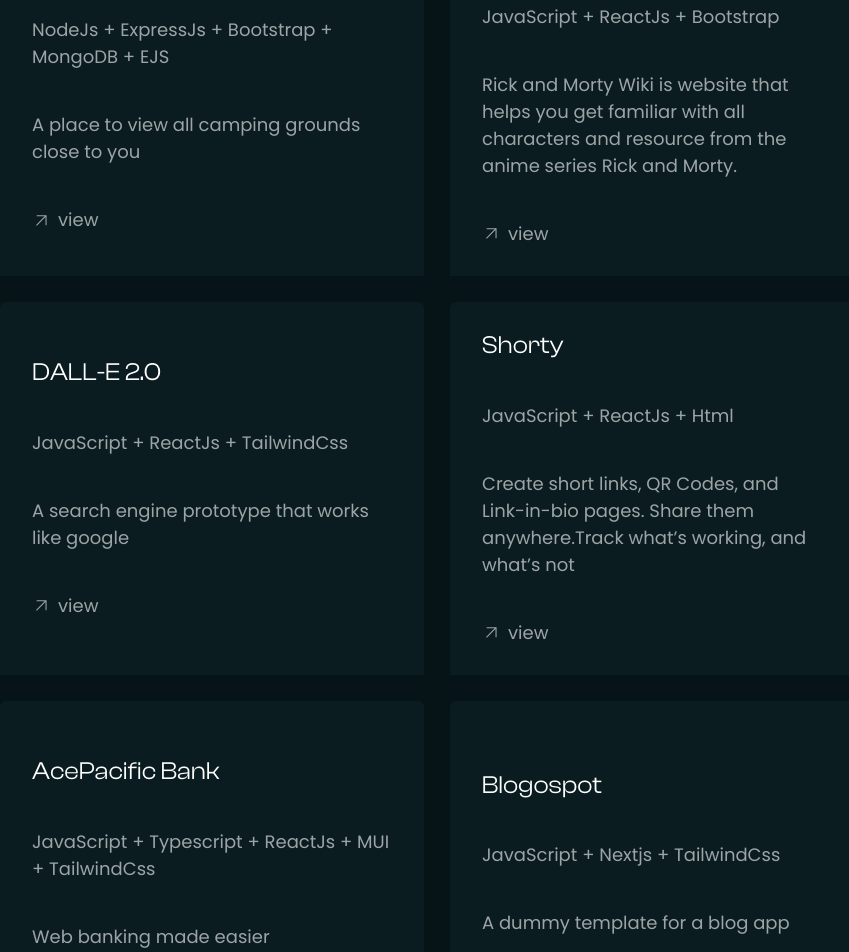
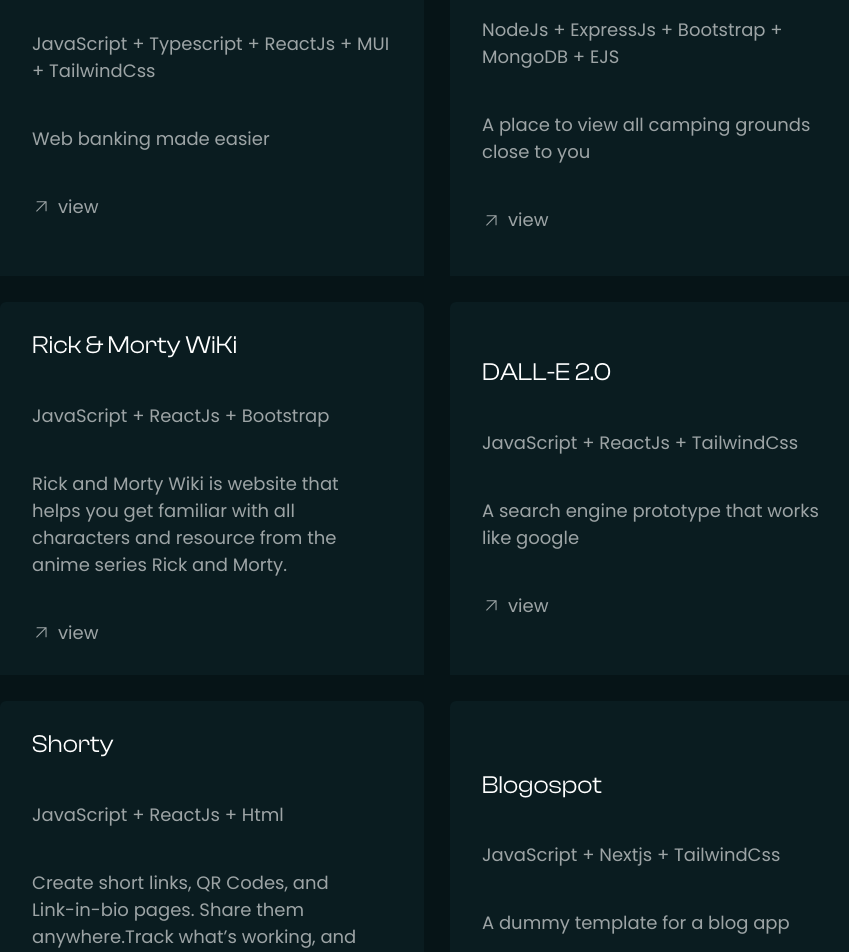
Before and after one commit to SAMUEL-UME/sammy-portfolio, a React (Vite) app: page / in a window 1280 px wide. Shown: the part 4880-5832 px from the top of the page, without its empty margins (76-925 px from the left). Built offline with nearby package versions, Linux system fonts and the light colour scheme.

Commit message:
Cv update

```diff
--- a/src/Data/data.js
+++ b/src/Data/data.js
@@ -1,4 +1,10 @@
 export const projectData = [
+  {
+    name: 'AcePacific Bank',
+    desc: 'Web banking made easier',
+    lang: 'JavaScript +  Typescript + ReactJs + MUI + TailwindCss',
+    link: 'https://ace-pacific.vercel.app/',
+  },
   {
     name: 'YelpCalmp',
     desc: 'A place to view all camping grounds close to you',
@@ -22,12 +28,6 @@
     desc: 'Create short links, QR Codes, and Link-in-bio pages. Share them anywhere.Track what’s working, and what’s not',
     lang: 'JavaScript + ReactJs + Html',
     link: 'https://pear-gifted-alligator.cyclic.app/',
-  },
-  {
-    name: 'AcePacific Bank',
-    desc: 'Web banking made easier',
-    lang: 'JavaScript +  Typescript + ReactJs + MUI + TailwindCss',
-    link: 'https://ace-pacific.vercel.app/',
   },
   {
     name: 'Blogospot',
```
Also changed, not shown: 1 other file (tests, documents, lock files or other folders).
